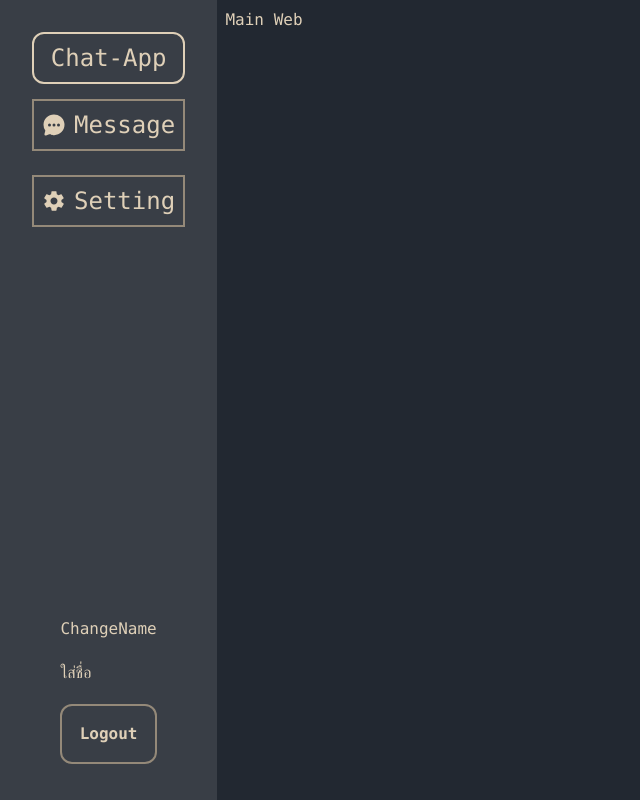
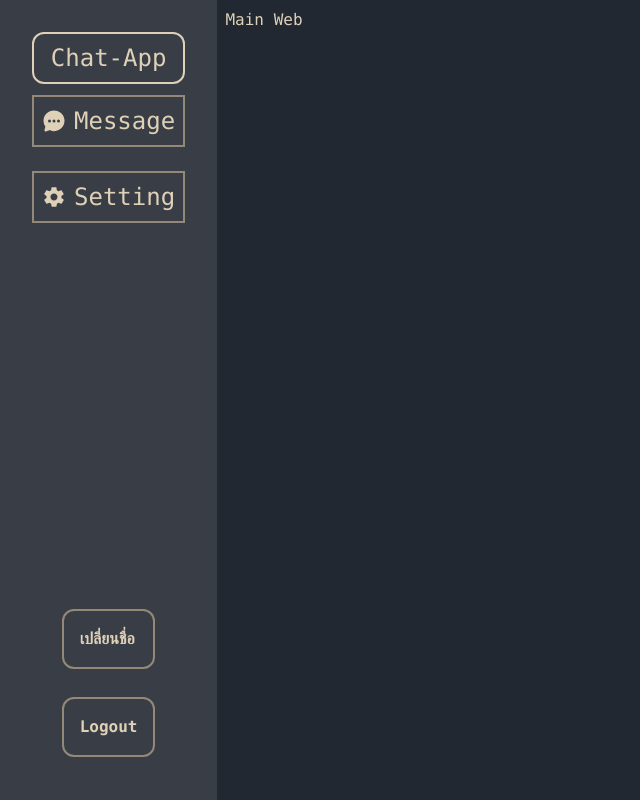
Before and after one commit to Korakodman/app-chat, a Next.js app: page / in a window 1280 px wide. Shown: the whole page, without its empty margins (0-640 px from the left). Built offline with nearby package versions, Linux system fonts and the light colour scheme; sample sign-in values are in the browser's storage.

Commit message:
create btn change name and logout

```diff
--- a/src/components/Navbar.jsx
+++ b/src/components/Navbar.jsx
@@ -9,7 +9,8 @@ import { useMessage } from "@/state/message";
 import { useRouter } from "next/navigation";
 export default function navbar() {
   const { setUser, logout, user, setLogin } = useUserLogin();
-   const { messages, addMessage } = useMessage();
+   const { messages, addMessage,hide,changehide } = useMessage();
+
   const Sidebar = ({ href, icon, text }) => {
     return (
       <Link href={href} className="flex ">
@@ -27,7 +28,7 @@ export default function navbar() {
     //   credentials: "include",
     //  });
     //   route.push("/login");
-     window.location.reload()
+     changename()
     };
   function Logout({ name }) {
 
@@ -41,7 +42,11 @@ export default function navbar() {
     );
   }
    function changename(){
-    prompt()
+    if(localStorage.getItem("user")){
+      localStorage.setItem("user","")
+      route.push("/enter-name")
+      changehide(false)
+    }
    }
 
   return (
@@ -66,9 +71,8 @@ export default function navbar() {
           </li>
         </ul>
       </div>
-      <div className="grid justify-center mt-[250px]">
-        <div onClick={changename}>ChangeName</div>
-        <p>ใส่ชื่อ</p>
+      <div className="grid justify-center mt-[250px] ">
+        <div className=" font-bold border-2 h-fit p-2 md:p-4  border-[#948979] rounded-xl   hover:cursor-pointer" onClick={changename}>เปลี่ยนชื่อ</div>
         <Logout name="Logout"></Logout>
       </div>
     </aside>
```
